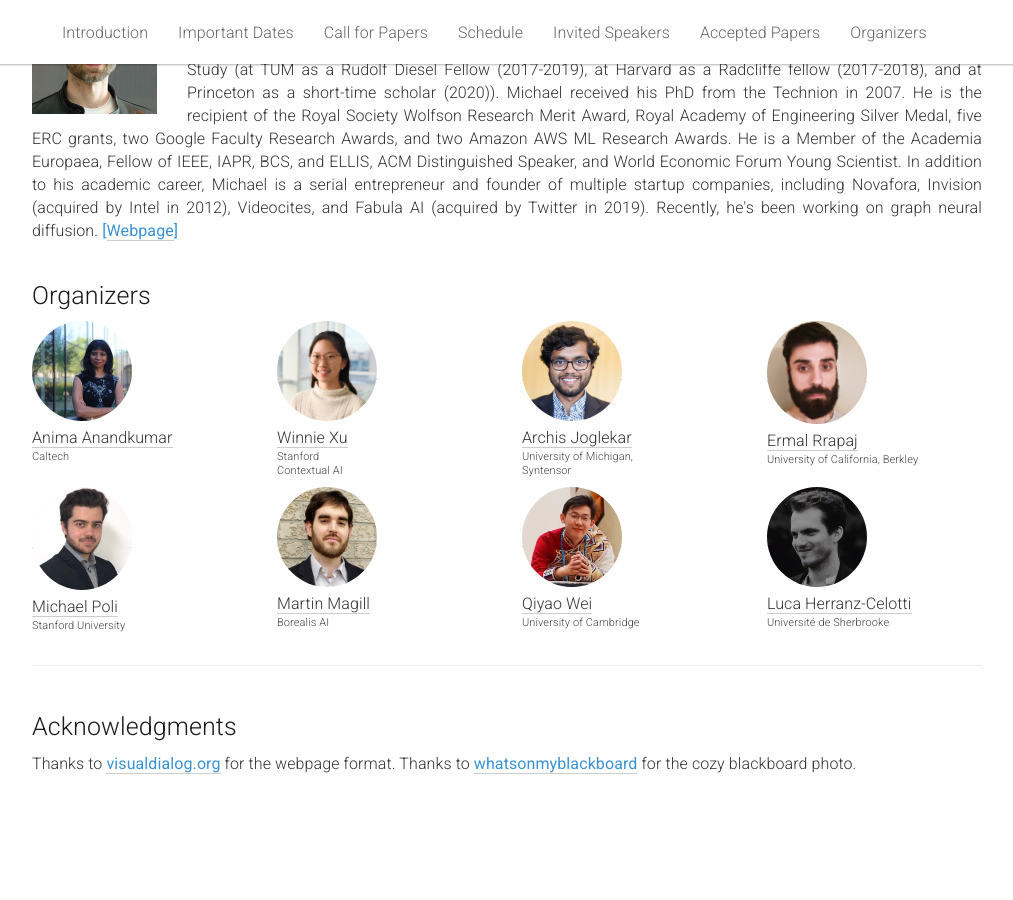
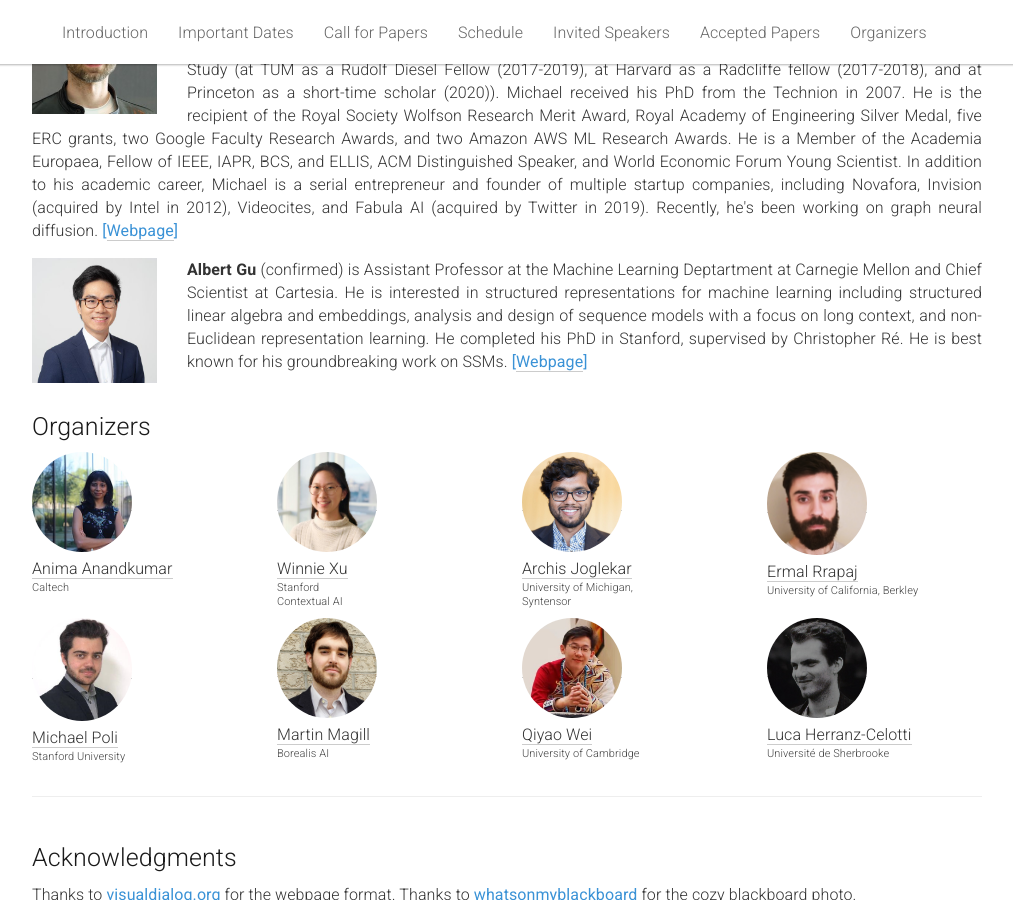
Before and after one commit to dlde-2023/dlde-2023.github.io, a Jekyll site: the page built from _pages/home.md, in a window 1280 px wide and 900 px high, scrolled down 2959 px. Shown: the whole window, without its empty margins (133-1146 px from the left). Built offline with Jekyll 4.4.1, drawn with Linux system fonts in a browser that asks for light colours.

Commit message:
minor changes

```diff
--- a/_pages/home.md
+++ b/_pages/home.md
@@ -231,6 +231,16 @@ She completed her PhD in University of Toronto, supervised by Quaid Morris. She
     (confirmed) is the DeepMind Professor of AI at the University of Oxford and Head of Graph Learning Research at Twitter. He was previously a professor at Imperial College London and held visiting appointments at Stanford, MIT, and Harvard, and has also been affiliated with three Institutes for Advanced Study (at TUM as a Rudolf Diesel Fellow (2017-2019), at Harvard as a Radcliffe fellow (2017-2018), and at Princeton as a short-time scholar (2020)). Michael received his PhD from the Technion in 2007. He is the recipient of the Royal Society Wolfson Research Merit Award, Royal Academy of Engineering Silver Medal, five ERC grants, two Google Faculty Research Awards, and two Amazon AWS ML Research Awards. He is a Member of the Academia Europaea, Fellow of IEEE, IAPR, BCS, and ELLIS, ACM Distinguished Speaker, and World Economic Forum Young Scientist. In addition to his academic career, Michael is a serial entrepreneur and founder of multiple startup companies, including Novafora, Invision (acquired by Intel in 2012), Videocites, and Fabula AI (acquired by Twitter in 2019). Recently, he's been working on graph  neural diffusion.
     <span style="color:#3a92d6;font-weight:400;">[<a href="https://www.cs.ox.ac.uk/people/michael.bronstein/">Webpage</a>]</span></p>
   </div>
+
+
+
+  <div class="col-md-12">
+    <img class="speaker-pic" style="float:left;margin-right:30px;" src="{{ "/static/img/people/albertgu.jpg" | prepend:site.baseurl }}">
+    <p><b>Albert Gu</b>
+    (confirmed) is Assistant Professor at the Machine Learning Deptartment at Carnegie Mellon and Chief Scientist at Cartesia. He is interested in structured representations for machine learning including structured linear algebra and embeddings, analysis and design of sequence models with a focus on long context, and non-Euclidean representation learning. He completed his PhD in Stanford, supervised by Christopher Ré. He is best known for his groundbreaking work on SSMs.
+    <span style="color:#3a92d6;font-weight:400;">[<a href="https://twitter.com/_albertgu">Webpage</a>]</span></p>
+  </div>
+
 </div><br>
 
 
```
Also changed, not shown: static/img/people/albertgu.jpg (added).
